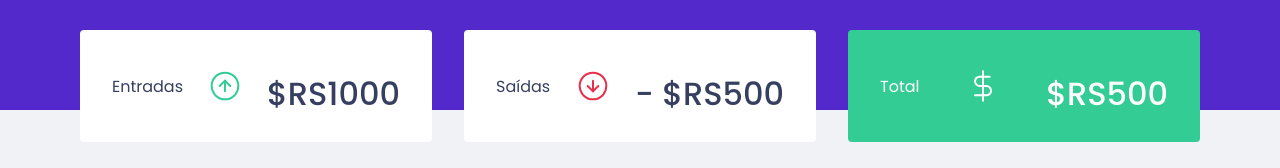
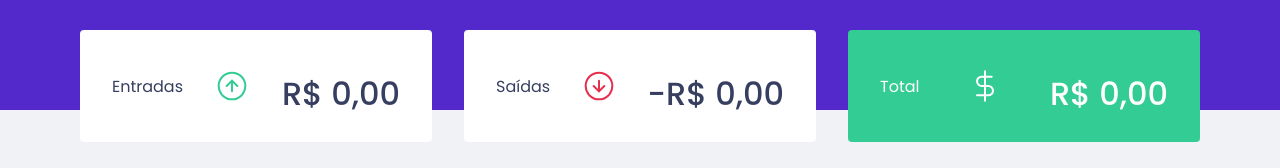
Before and after one commit to IanaCris/dtmoney, a React (Create React App) app: page / in a window 1280 px wide. Shown: the part 162-330 px from the top of the page. Built offline with nearby package versions, Linux system fonts and the light colour scheme; no server answers; what miragejs would draw is missing.

Commit message:
hook useTransactions

```diff
--- a/src/App.tsx
+++ b/src/App.tsx
@@ -3,7 +3,7 @@
 import { Dashboard } from "./components/Dashboard"
 import { Header } from "./components/Header"
 import { NewTransactionModal } from "./components/NewTransactionModal"
-import { TransactionsProvider } from './TransactionsContext';
+import { TransactionsProvider } from './hooks/useTransactions';
 
 import { GlobalStyle } from './styles/global'
 
--- a/src/components/NewTransactionModal/index.tsx
+++ b/src/components/NewTransactionModal/index.tsx
@@ -1,7 +1,6 @@
-import { FormEvent, useContext, useState } from 'react';
+import { FormEvent, useState } from 'react';
 import Modal from 'react-modal';
-import { TransactionsContext } from '../../TransactionsContext';
-import { api } from '../../services/api';
+import { useTransactions } from '../../hooks/useTransactions';
 
 import closeImg from '../../assets/close.svg';
 import incomeImg from '../../assets/income.svg';
@@ -15,7 +14,7 @@
 }
 
 export function NewTransactionModal({isOpen, onRequestClose}: NewTransactionModalProps) {
-const { createTransaction }  = useContext(TransactionsContext);
+  const { createTransaction } = useTransactions();
 
   const [title, setTitle] = useState('');
   const [amount, setAmount] = useState(0);
--- a/src/components/Summary/index.tsx
+++ b/src/components/Summary/index.tsx
@@ -1,14 +1,28 @@
-import { useContext } from 'react';
 import incomeImg from '../../assets/income.svg';
 import outcomeImg from '../../assets/outcome.svg';
 import totalImg from '../../assets/total.svg';
-import { TransactionsContext } from '../../TransactionsContext';
+import { useTransactions } from '../../hooks/useTransactions';
 
 import { Container } from './styles'
 
 export function Summary() {
-  const { transactions }  = useContext(TransactionsContext);
-  console.log(transactions);
+  const { transactions } = useTransactions();
+
+  const summary = transactions.reduce((acc, transaction) => {
+    if (transaction.type === 'deposit') {
+      acc.deposits += transaction.amount;
+      acc.total += transaction.amount;
+    } else {
+      acc.withdraws += transaction.amount;
+      acc.total -= transaction.amount;
+    }
+
+    return acc;
+  }, {
+    deposits: 0,
+    withdraws: 0,
+    total: 0,
+  });
 
   return (
     <Container>
@@ -16,21 +30,37 @@
         <header>
           <p>Entradas</p>
           <img src={incomeImg} alt="Entradas"/>
-          <strong>$RS1000</strong>
+          <strong>
+            {new Intl.NumberFormat('pt-BR', {
+              style: 'currency',
+              currency: 'BRL'
+            }).format(summary.deposits)}
+          </strong>
         </header>
       </div>
       <div>
         <header>
           <p>Saídas</p>
           <img src={outcomeImg} alt="Saidas"/>
-          <strong>- $RS500</strong>
+          <strong>
+            -
+            {new Intl.NumberFormat('pt-BR', {
+              style: 'currency',
+              currency: 'BRL'
+            }).format(summary.withdraws)}
+          </strong>
         </header>
       </div>
       <div className="highlight-background">
         <header>
           <p>Total</p>
           <img src={totalImg} alt="Total"/>
-          <strong>$RS500</strong>
+          <strong>
+            {new Intl.NumberFormat('pt-BR', {
+              style: 'currency',
+              currency: 'BRL'
+            }).format(summary.total)}
+          </strong>
         </header>
       </div>
     </Container>
--- a/src/components/TransactionsTable/index.tsx
+++ b/src/components/TransactionsTable/index.tsx
@@ -1,9 +1,8 @@
-import { useContext } from 'react';
-import { TransactionsContext } from '../../TransactionsContext';
+import { useTransactions } from '../../hooks/useTransactions';
 import { Container } from './styles';
 
 export function TransactionsTable() {
-  const { transactions } = useContext(TransactionsContext);
+  const { transactions } = useTransactions();
 
   return (
     <Container>
--- a/src/TransactionsContext.tsx
+++ b/src/hooks/useTransactions.tsx
@@ -1,5 +1,5 @@
-import { createContext, ReactNode, useEffect, useState } from "react";
-import { api } from "./services/api";
+import { createContext, ReactNode, useContext, useEffect, useState } from "react";
+import { api } from "../services/api";
 
 interface Transaction {
   id: number;
@@ -21,7 +21,7 @@
   createTransaction: (transaction: TransactionInput) => Promise<void>;
 }
 
-export const TransactionsContext = createContext<TransactionsContextData>({} as TransactionsContextData);
+const TransactionsContext = createContext<TransactionsContextData>({} as TransactionsContextData);
 
 export function TransactionsProvider({ children }: TransactionsProviderProps) {
   const [transactions, setTransactions] = useState<Transaction[]>([]);
@@ -51,3 +51,9 @@
     </TransactionsContext.Provider>
   );
 }
+
+export function useTransactions() {
+  const context = useContext(TransactionsContext);
+
+  return context;
+}
```
